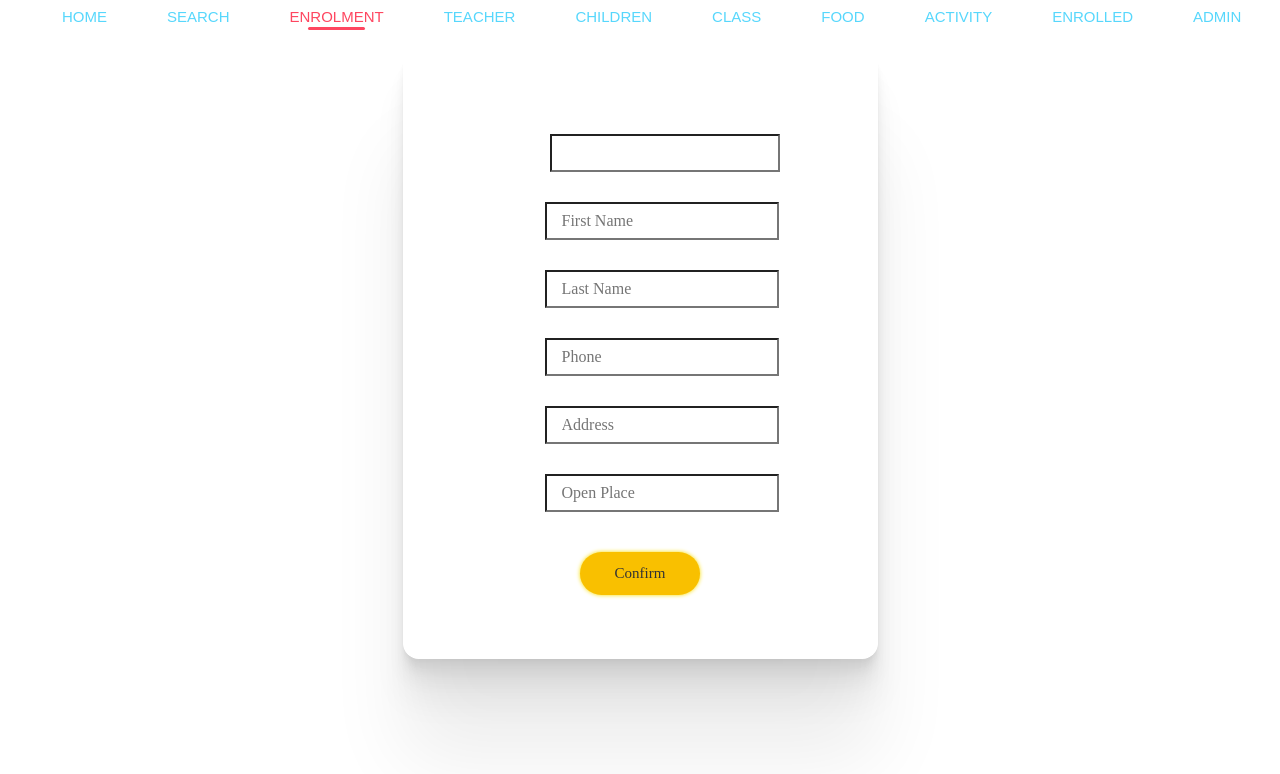
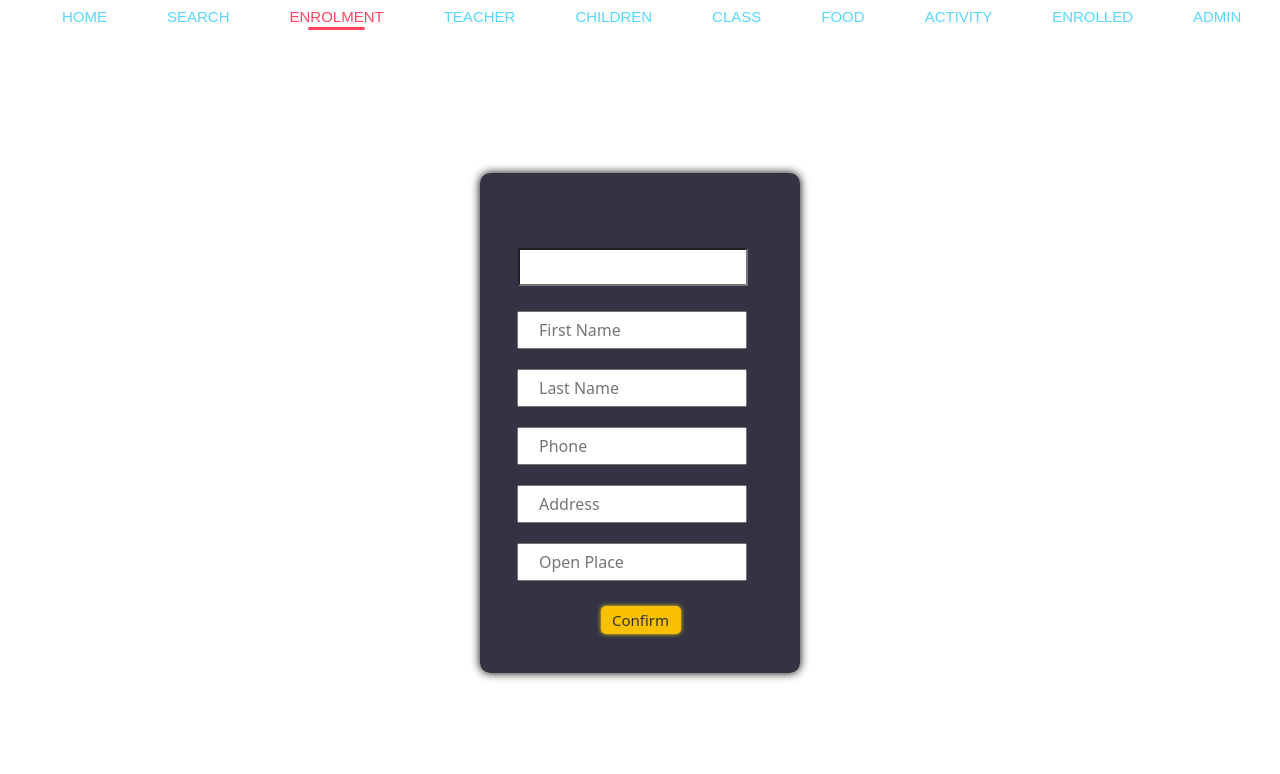
Before and after one commit to hxinqc/garderie-Xin-Hani, a React (Create React App) app in the folder garderiefrontend/: page /Enrolment in a window 1280 px wide. Shown: the top 774 px of the page. Built offline with nearby package versions, Linux system fonts and the light colour scheme.

Commit message:
Add Enrolmet page Css

```diff
--- a/garderiefrontend/src/pages/Enrolment.js
+++ b/garderiefrontend/src/pages/Enrolment.js
@@ -152,12 +152,18 @@ function Enrolment() {
 }
 
 const Form = styled.form`
+   height: 500px;
+  width: 320px;
+  border-radius: 10px;
   display: flex;
   flex-direction: column;
-  padding: 25px;
-  margin: 15px;
+  align-items: center;
+  background: rgba(0, 0, 22, 0.8);
+  padding: 60px;
+  margin: 5px;
   border: none;
-  border-radius: 7px;
+  box-shadow: 0 0 10px rgba(0, 0, 0, 1);
+  margin-top: 10px;
 `;
 const Label = styled.label`
   display: inline-block;
@@ -166,66 +172,66 @@ const Label = styled.label`
   align-items: center;
   margin-top: 5px;
   font-weight: 300px;
-  font-family: "Jost";
-  background-color: white;
+  /* background-color: white; */
 `;
 
 const Button = styled.button`
   position: relative;
   align-items: center;
   margin-bottom: 20px;
-  display: block;
-  margin: 0 auto;
-  width: 120px;
+  margin-left: 1px;
+  width: 80px;
   background-color: #f9c000;
   color: #333;
   border: none;
   cursor: pointer;
   align-items: center;
-  padding: 10px;
-  font-weight: 500;
-  margin-top: 30px;
+  padding: 3px;
+  font-weight: 400;
+  margin-top: 20px;
   font-size: 15px;
-  border-radius: 30px;
+  border-radius: 5px;
   box-shadow: 0 0 4px #f7dd00;
   transition: box-shadow 0.5s ease;
-`;
+  `;
 
 const Input = styled.input`
-  margin: 5px;
-  padding: 5px 15px;
-  background-color: white;
+  margin: 0 auto;
+  color: black;
+  padding: 5px 20px;
+  display: block;
+  width: 100%;
+  align-items: center;
+  margin-top: 5px;
+  display: flex;
+  justify-content: right;
+  width: 230px;
+  margin-right: -10px;
 `;
 
 const Wrapper = styled.div`
-top:20px;
+height: calc(100vh - 60px);
+  z-index: -1;
+  display: flex;
+  flex-direction: column;
+  align-items: center;
   justify-content: center;
-  max-width: 475px;
-  align-items: center;
-  height: 100%;
-  box-sizing: border-box;
-  box-shadow: 0 2.8px 2.2px rgba(0, 0, 0, 0.02),
-    0 6.7px 5.3px rgba(0, 0, 0, 0.028), 0 12.5px 10px rgba(0, 0, 0, 0.035),
-    0 22.3px 17.9px rgba(0, 0, 0, 0.042), 0 41.8px 33.4px rgba(0, 0, 0, 0.05),
-    0 100px 80px rgba(0, 0, 0, 0.07);
-  border-radius: 16px;
-  padding: 24px;
-  border: 0;
-  font-size: 100%;
-  font: inherit;
-  vertical-align: baseline;
-  font-family: "Jost";
-  offset-position: 32px;
-  margin: 0 auto;
+  background-position: center;
+  background-repeat: no-repeat;
+  background-size: cover;
+  overflow-y: hidden;
+  overflow-x: hidden;
+  top: 50%;
+  left: 50%;
 `;
 
 const ContainerInput = styled.div`
-  width: 100%;
+  /* width: 100%;
   align-items: center;
   margin-top: 5px;
   background-color: white;
   display: flex;
-  justify-content: right;
+  justify-content: right; */
 `;
 
 const Footer = styled.div``;
```
